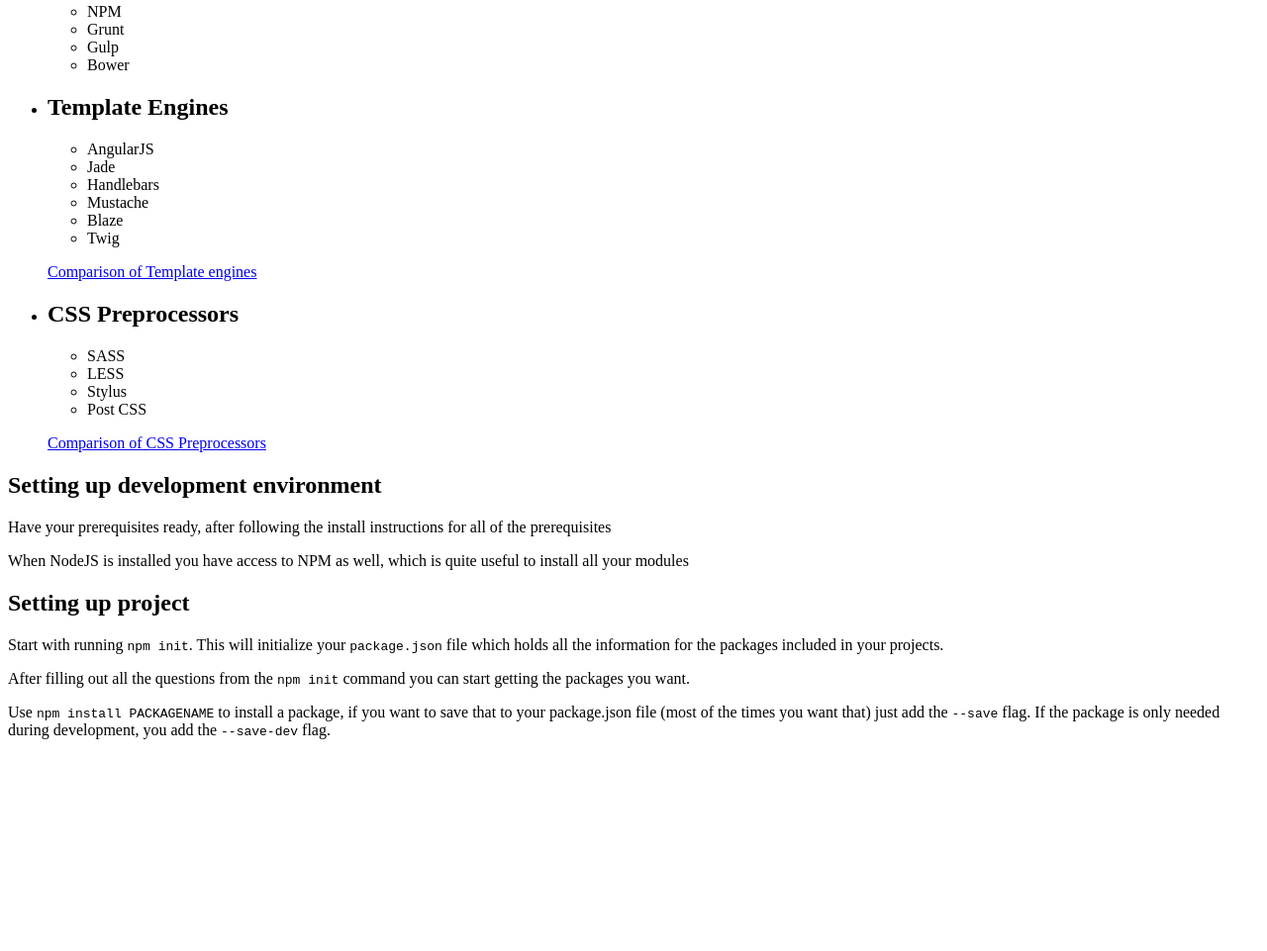
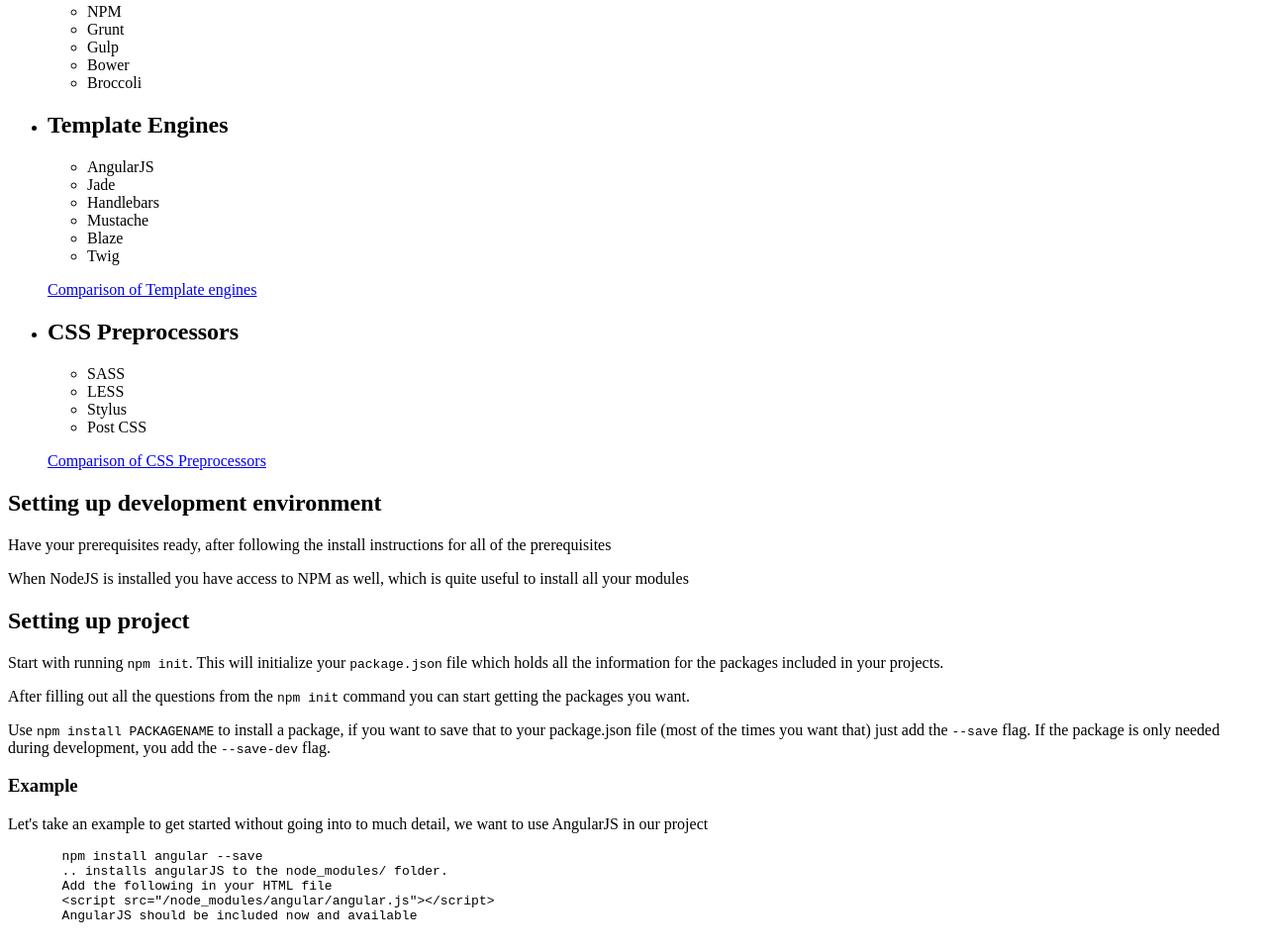
Before and after one commit to richardj/devoptions, a plain HTML site: page public/html/index.html in a window 1280 px wide. Shown: the part 383-1344 px from the top of the page at 99% size. Before the commit the page ends 1146 px from the top, so only its background shows below. Drawn offline with Linux system fonts and the light colour scheme.

Commit message:
more text and a little bit of styling for code blocks

```diff
--- a/public/css/style.css
+++ b/public/css/style.css
@@ -1,3 +1,8 @@
 *, *:before, *:after {
   box-sizing: border-box;
 }
+
+code {
+  padding: 2px 3px;
+  background: #ddd;
+}
--- a/public/html/index.html
+++ b/public/html/index.html
@@ -35,6 +35,7 @@
           <li>Grunt</li>
           <li>Gulp</li>
           <li>Bower</li>
+          <li>Broccoli</li>
         </ul>
       </li>
 
@@ -78,6 +79,17 @@
         Use <code>npm install PACKAGENAME</code> to install a package, if you want to save that to your package.json file (most of the times you want that) just add the <code>--save</code> flag.
         If the package is only needed during development, you add the <code>--save-dev</code> flag.
       </p>
+
+      <h3>Example</h3>
+      <p>Let's take an example to get started without going into to much detail, we want to use AngularJS in our project</p>
+      <pre>
+       <code>npm install angular --save</code>
+       .. installs angularJS to the <code>node_modules/</code> folder.
+       Add the following in your HTML file
+       <code>&lt;script src="/node_modules/angular/angular.js"&gt;&lt;/script&gt;</code>
+       AngularJS should be included now and available
+      </pre>
+
     </section>
   </body>
 </html>
```
